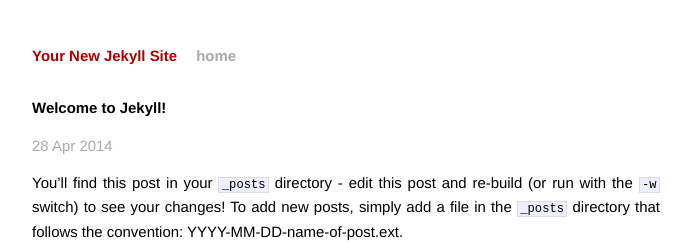
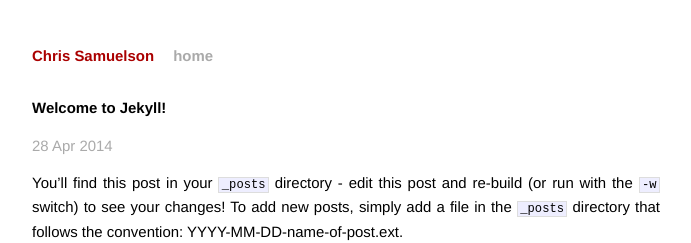
Before and after one commit to csamuelson/csamuelson.github.io, a Jekyll site: the page built from _posts/2014-04-28-welcome-to-jekyll.markdown, in a window 1280 px wide. Shown: the top 243 px of the page, without its empty margins (294-985 px from the left). Built offline with Jekyll 4.4.1, drawn with Linux system fonts in a browser that asks for light colours; Markdown is read by kramdown in place of the engine named in the settings.

Commit message:
change name some more

```diff
--- a/_config.yml
+++ b/_config.yml
@@ -1,3 +1,3 @@
-name: Your New Jekyll Site
+name: Chris Samuelson
 markdown: redcarpet
 pygments: true
```
